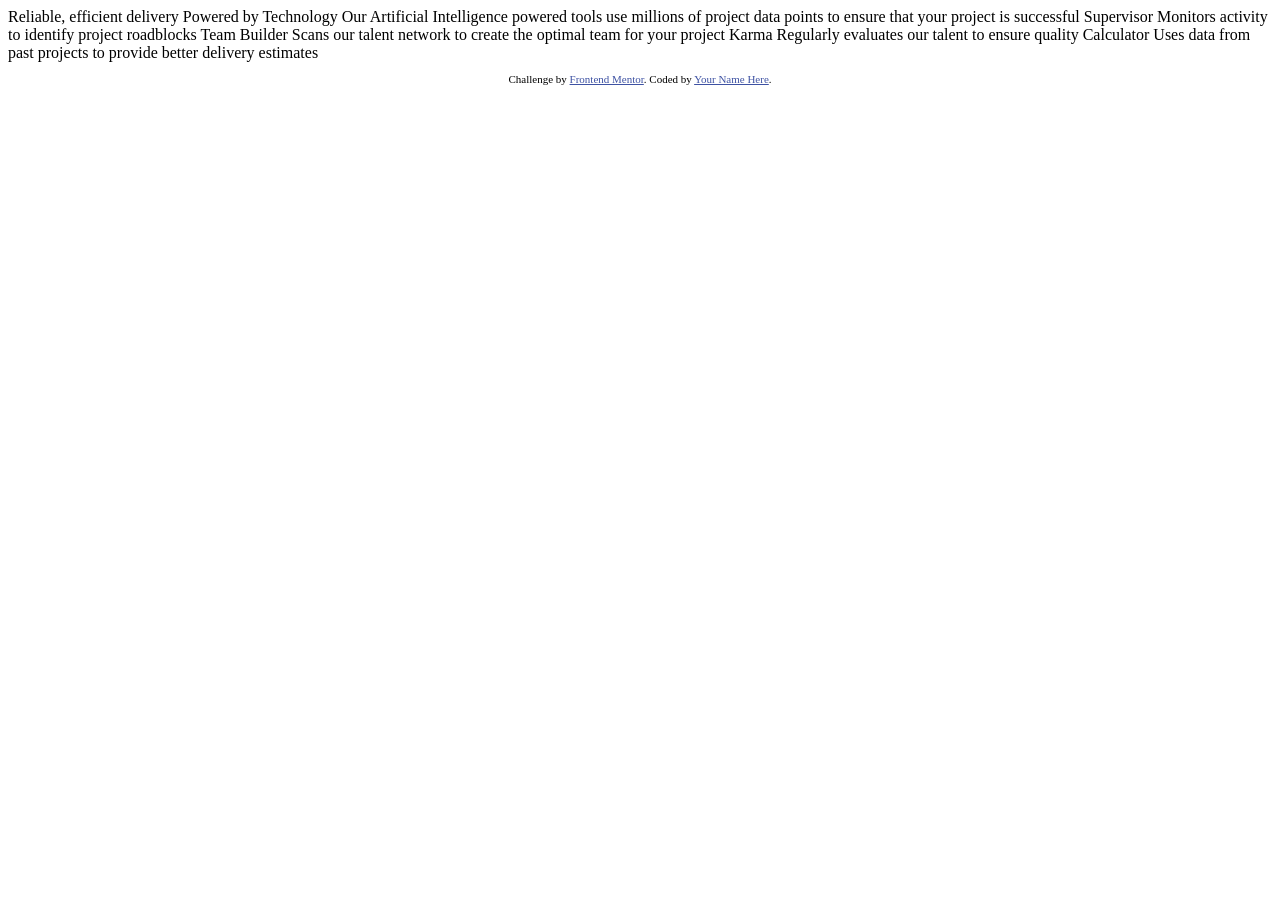
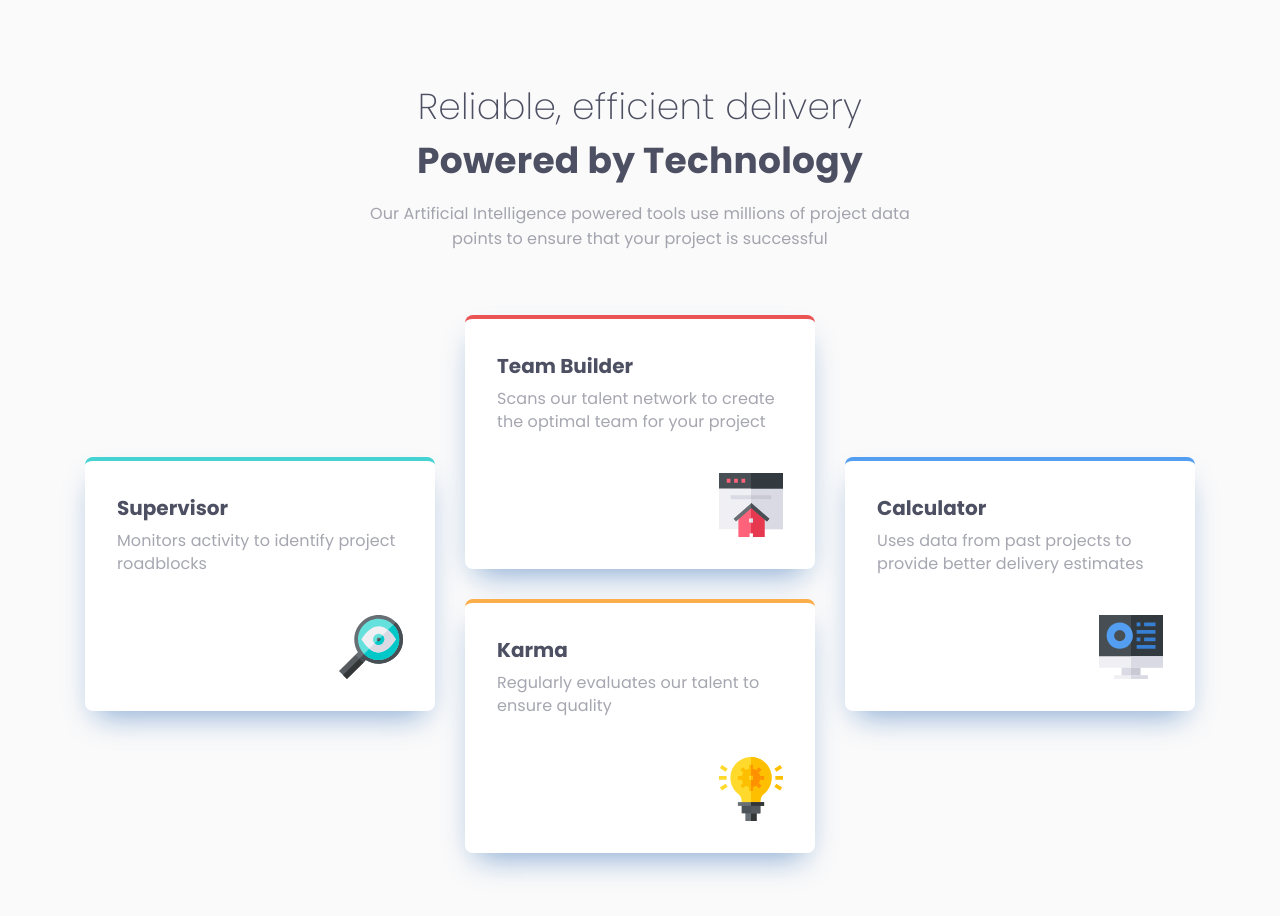
Before and after one commit to marcus-hill/four-card-feature, a plain HTML site: page index.html in a window 1280 px wide. Before the commit the page ends 800 px from the top, so only its background shows below. Drawn offline with Linux system fonts and the light colour scheme.

Commit message:
Complete project

```diff
--- a/index.html
+++ b/index.html
@@ -5,41 +5,43 @@
   <meta name="viewport" content="width=device-width, initial-scale=1.0"> <!-- displays site properly based on user's device -->
 
   <link rel="icon" type="image/png" sizes="32x32" href="./images/favicon-32x32.png">
+  <link href="https://fonts.googleapis.com/css?family=Poppins:100,100italic,200,200italic,300,300italic,regular,italic,500,500italic,600,600italic,700,700italic,800,800italic,900,900italic" rel="stylesheet" />
+  <link rel="stylesheet" href="style.css">
 
   <title>Frontend Mentor | Four card feature section</title>
 
-  <!-- Feel free to remove these styles or customise in your own stylesheet 👍 -->
-  <style>
-    .attribution { font-size: 11px; text-align: center; }
-    .attribution a { color: hsl(228, 45%, 44%); }
-  </style>
 </head>
 <body>
+  <main>
+    <div class="title-section">
+      <h2 class="title">Reliable, efficient delivery<br><strong>Powered by Technology</strong></h2>
+      <p class="main-description">Our Artificial Intelligence powered tools use millions of project data points
+        to ensure that your project is successful
+      </p>
+    </div>
 
-  Reliable, efficient delivery
-  Powered by Technology
-
-  Our Artificial Intelligence powered tools use millions of project data points
-  to ensure that your project is successful
-
-  Supervisor
-  Monitors activity to identify project roadblocks
-
-  Team Builder
-  Scans our talent network to create the optimal team for your project
-
-  Karma
-  Regularly evaluates our talent to ensure quality
-
-  Calculator
-  Uses data from past projects to provide better delivery estimates
-
-
-  <footer>
-    <p class="attribution">
-      Challenge by <a href="https://www.frontendmentor.io?ref=challenge" target="_blank">Frontend Mentor</a>.
-      Coded by <a href="#">Your Name Here</a>.
-    </p>
-  </footer>
+    <div class="cards-holder">
+      <div class="card">
+        <h2 class="card-title">Supervisor</h2>
+        <p class="card-description">Monitors activity to identify project roadblocks</p>
+        <img src="images/icon-supervisor.svg" alt="Blue Magnifying Glass" class="card-image">
+      </div>
+      <div class="card">
+        <h2 class="card-title">Team Builder</h2>
+        <p class="card-description">Scans our talent network to create the optimal team for your project</p>
+        <img src="images/icon-team-builder.svg" alt="Red House in front of a website" class="card-image">
+      </div>
+      <div class="card">
+        <h2 class="card-title">Karma</h2>
+        <p class="card-description">Regularly evaluates our talent to ensure quality</p>
+        <img src="images/icon-karma.svg" alt="Yellow Light Bulb" class="card-image">
+      </div>
+      <div class="card">
+        <h2 class="card-title">Calculator</h2>
+        <p class="card-description">Uses data from past projects to provide better delivery estimates</p>
+        <img src="images/icon-calculator.svg" alt="Silver Computer Monitor" class="card-image">
+      </div>
+    </div>
+  </main>
 </body>
 </html>
--- /dev/null
+++ b/style.css
@@ -0,0 +1,200 @@
+// https://piccalil.li/blog/a-modern-css-reset
+
+/* Box sizing rules */
+*,
+*::before,
+*::after {
+  box-sizing: border-box;
+}
+
+/* Remove default margin */
+body,
+h1,
+h2,
+h3,
+h4,
+p,
+figure,
+blockquote,
+dl,
+dd {
+  margin: 0;
+}
+
+/* Remove list styles on ul, ol elements with a list role, which suggests default styling will be removed */
+ul[role='list'],
+ol[role='list'] {
+  list-style: none;
+}
+
+/* Set core root defaults */
+html:focus-within {
+  scroll-behavior: smooth;
+}
+
+/* Set core body defaults */
+body {
+  min-height: 100vh;
+  text-rendering: optimizeSpeed;
+  line-height: 1.5;
+}
+
+/* A elements that don't have a class get default styles */
+a:not([class]) {
+  text-decoration-skip-ink: auto;
+}
+
+/* Make images easier to work with */
+img,
+picture {
+  max-width: 100%;
+  display: block;
+}
+
+/* Inherit fonts for inputs and buttons */
+input,
+button,
+textarea,
+select {
+  font: inherit;
+}
+
+/* Remove all animations, transitions and smooth scroll for people that prefer not to see them */
+@media (prefers-reduced-motion: reduce) {
+  html:focus-within {
+   scroll-behavior: auto;
+  }
+
+  *,
+  *::before,
+  *::after {
+    animation-duration: 0.01ms !important;
+    animation-iteration-count: 1 !important;
+    transition-duration: 0.01ms !important;
+    scroll-behavior: auto !important;
+  }
+}
+
+/* Code: */
+
+body {
+    background-color: #FAFAFA;
+    min-height: 100vh;
+}
+
+main {
+    display: flex;
+    justify-content: center;
+    align-items: center;
+    flex-direction: column;
+    min-height: 100vh;
+    font-family: 'Poppins', sans-serif;
+}
+
+.title-section {
+    color: #4D4F62;
+    text-align: center;
+    max-width: 33.75rem;
+    margin: 5rem 2rem 4.875rem 2rem;
+}
+
+.title {
+    font-size: 1.5rem;
+    font-weight: 200;
+    letter-spacing: 0.25px;
+    margin-bottom: 0.8125rem;
+}
+
+.main-description {
+    text-align: center;
+    letter-spacing: 0.1px;
+    line-height: 25px;
+    font-size: 0.9375;
+    opacity: 0.5;
+}
+
+.cards-holder {
+    display: grid;
+    max-width: 69.375rem;
+    grid-template-columns: 1fr;
+    grid-template-rows: 1fr 1fr 1fr 1fr;
+    gap: 1.875rem;
+    margin: 0 2rem 4.875rem 2rem;
+}
+
+.card {
+    background-color: #FFFFFF;
+    box-shadow:0 15px 30px -11px #83A6D2;
+    color: #4D4F62;
+    border-radius: 8px;
+}
+
+.card-title {
+    margin: 2rem 0 0.375rem 2rem;
+    font-size: 1.25rem;
+}
+
+.card-image {
+    float: right;
+    margin: 0 2rem 2rem 0;
+}
+
+.card-description {
+    margin: 0 2rem 2.5rem 2rem;
+    font-size: 0.8125;
+    line-height: 23px;
+    letter-spacing: 0.09px;
+    opacity: 0.5;
+}
+
+.card-image {
+    text-align: right;
+}
+
+.card:nth-of-type(1) {
+    border-top: 4px solid #44D3D2;
+}
+
+.card:nth-of-type(2) {
+    border-top: 4px solid #EA5454;
+}
+
+.card:nth-of-type(3) {
+    border-top: 4px solid #FCAE4A;
+}
+
+.card:nth-of-type(4) {
+    border-top: 4px solid #549EF2;
+}
+
+
+@media (min-width: 45.625rem) {
+    .cards-holder {
+        grid-template-columns: 1fr 1fr 1fr;
+        grid-template-rows: 1fr 1fr 1fr 1fr;
+        max-width: 69.375rem;
+    }
+
+    .card:nth-of-type(1) {
+        grid-area: 2 / 1 / 4 / 2;
+    }
+
+    .card:nth-of-type(2) {
+        grid-area: 1 / 2 / 3 / 3;
+    }
+
+    .card:nth-of-type(3) {
+        grid-area: 3 / 2 / 5 / 3;
+    }
+
+    .card:nth-of-type(4 ) {
+        grid-area: 2 / 3 / 4 / 4;
+    }
+
+    .title {
+        font-size: 2.25rem;
+    }
+    .title-section {
+        margin-bottom: 4rem;
+    }
+}
```
